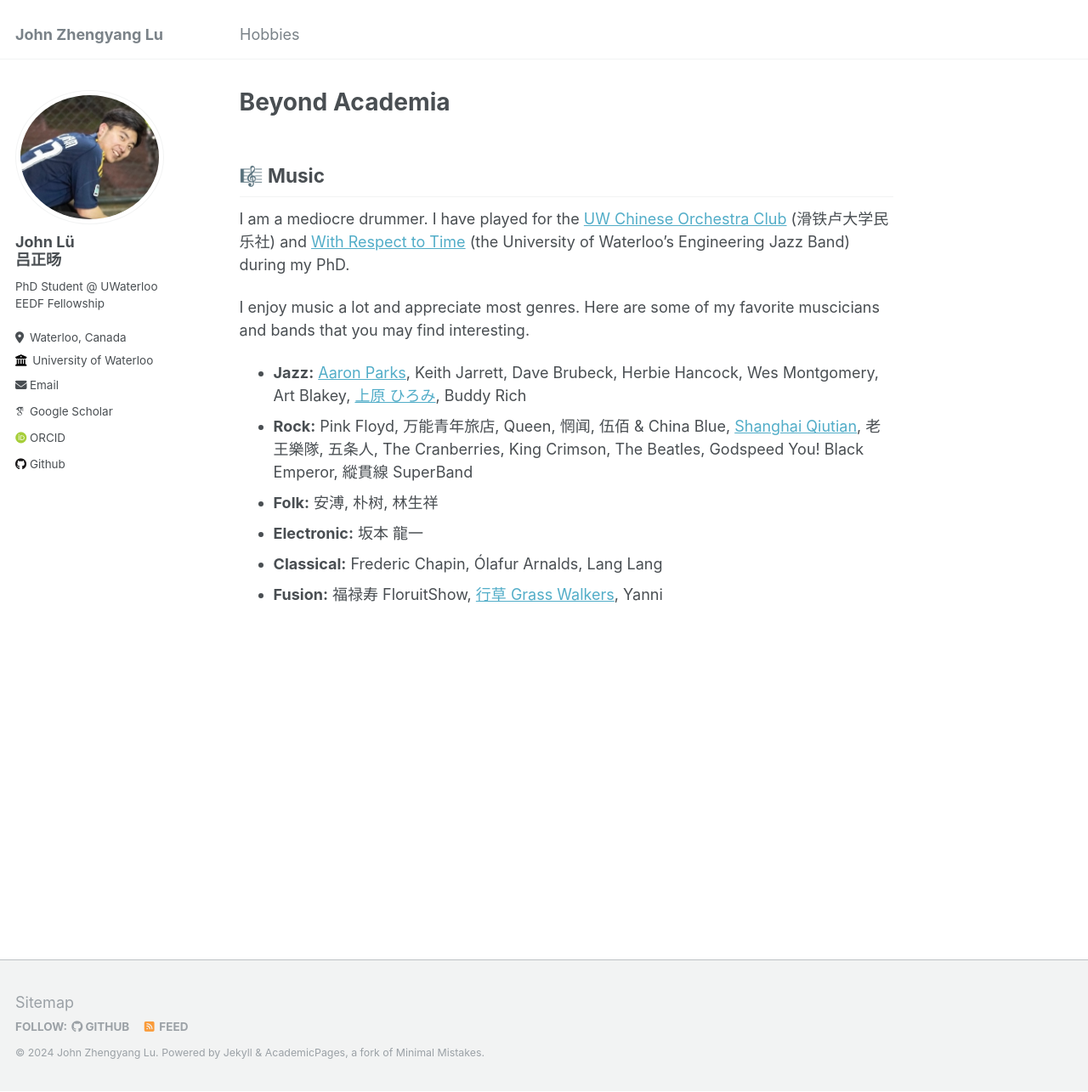
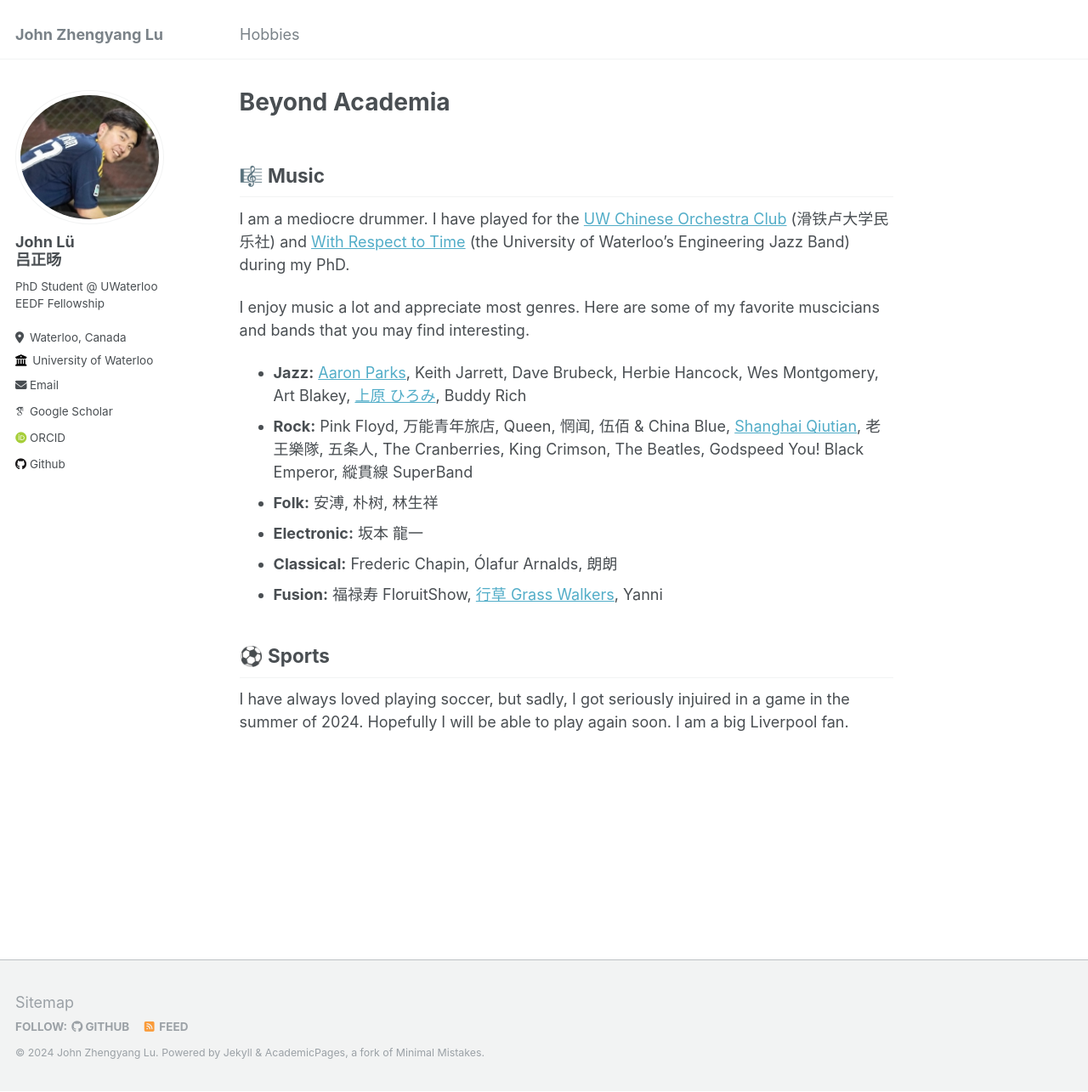
Before and after one commit to JohnLyu2/johnlyu2.github.io, a Jekyll site: the page built from _pages/hobbies.md, in a window 1280 px wide and 1285 px high. Shown: the whole window at 85% size. Built offline with Jekyll 4.4.1, drawn with Linux system fonts in a browser that asks for light colours; some web fonts are replaced.

Commit message:
add sports

```diff
--- a/_pages/hobbies.md
+++ b/_pages/hobbies.md
@@ -14,5 +14,9 @@ I enjoy music a lot and appreciate most genres. Here are some of my favorite mus
 - **Rock:** Pink Floyd, 万能青年旅店, Queen, 惘闻, 伍佰 & China Blue, [Shanghai Qiutian](https://shqt.live/), 老王樂隊, 五条人, The Cranberries, King Crimson, The Beatles, Godspeed You! Black Emperor, 縱貫線 SuperBand
 - **Folk:** 安溥, 朴树, 林生祥
 - **Electronic:** 坂本 龍一
-- **Classical:** Frederic Chapin, Ólafur Arnalds, Lang Lang
+- **Classical:** Frederic Chapin, Ólafur Arnalds, 朗朗
 - **Fusion:** 福禄寿 FloruitShow, [行草 Grass Walkers](https://www.instagram.com/grasswalkers5/), Yanni
+
+## ⚽ Sports ##
+
+I have always loved playing soccer, but sadly, I got seriously injuired in a game in the summer of 2024. Hopefully I will be able to play again soon. I am a big Liverpool fan.
```
